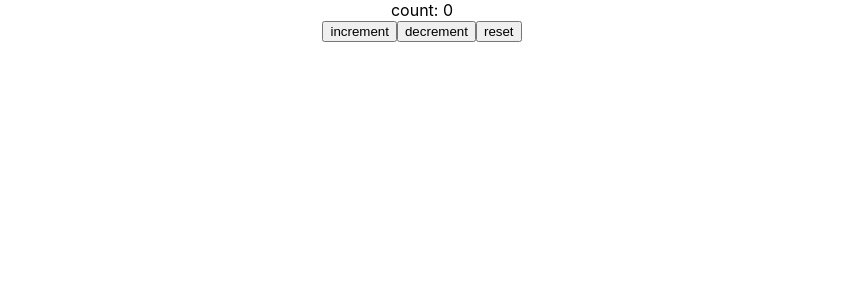
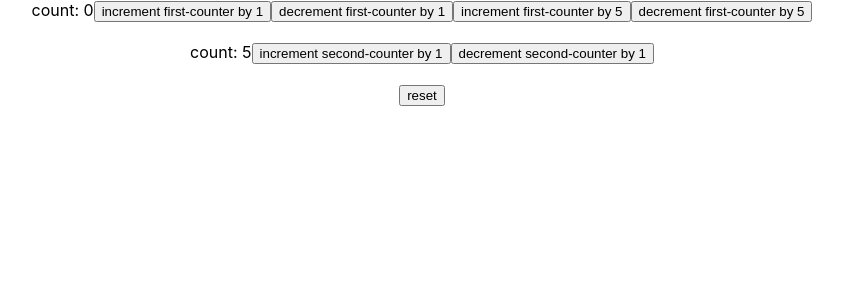
Before and after one commit to harsha-sagar/reactjs-hooks-tutorials, a React (Create React App) app: page / in a window 1280 px wide. Shown: the top 300 px of the page, without its empty margins (218-1061 px from the left). Built offline with nearby package versions, Linux system fonts and the light colour scheme.

Commit message:
useReducer demonstrating complex use-case of state, action & reducer

```diff
--- a/src/App.js
+++ b/src/App.js
@@ -2,12 +2,14 @@ import React from 'react';
 import logo from './logo.svg';
 import './App.css';
 
-import CounterOne from './components/CounterOne';
+// import CounterOne from './components/CounterOne';
+import CounterTwo from './components/CounterTwo';
 
 function App() {
   return (
     <div className="App">
-      <CounterOne />
+      { /* <CounterOne /> */}
+      <CounterTwo />
     </div>
   );
 }
--- /dev/null
+++ b/src/components/CounterTwo.js
@@ -0,0 +1,57 @@
+import React, { useReducer } from 'react';
+
+const initialState = {
+  firstCounter: 0,
+  secondCounter: 5
+};
+
+const reducer = (state, action) => {
+  switch(action.type) {
+    case 'increment-counter-1':
+      return { ...state, firstCounter: state.firstCounter + action.byVal };
+    case 'decrement-counter-1':
+      return { ...state, firstCounter: state.firstCounter + action.byVal };
+    case 'increment-counter-2':
+      return { ...state, secondCounter: state.secondCounter + action.byVal };
+    case 'decrement-counter-2':
+      return { ...state, secondCounter: state.secondCounter + action.byVal };
+    case 'reset':
+      return initialState;
+    default:
+      return state;
+  }
+}
+
+function CounterTwo() {
+  const [count, dispatch] = useReducer(reducer, initialState);
+
+  return (
+    <div>
+      <span>count: { count.firstCounter }</span>
+      <button onClick= { () => { dispatch({ type: 'increment-counter-1', byVal: 1 }) } }>increment first-counter by 1</button>
+      <button onClick= { () => { dispatch({ type: 'decrement-counter-1', byVal: 1 }) } }>decrement first-counter by 1</button>
+      <button onClick= { () => { dispatch({ type: 'increment-counter-1', byVal: 5 }) } }>increment first-counter by 5</button>
+      <button onClick= { () => { dispatch({ type: 'decrement-counter-1', byVal: 5 }) } }>decrement first-counter by 5</button>
+      <br /><br />
+      <span>count: { count.secondCounter }</span>
+      <button onClick= { () => { dispatch({ type: 'increment-counter-2', byVal: 1 }) } }>increment second-counter by 1</button>
+      <button onClick= { () => { dispatch({ type: 'decrement-counter-2', byVal: 1 }) } }>decrement second-counter by 1</button>
+      <br /><br />
+      <button onClick= { () => { dispatch({ type: 'reset' }) } }>reset</button>
+    </div>
+  );
+}
+
+export default CounterTwo;
+
+/*
+
+- This example depicts complex state-action-reducer where state & actions are objects as found in Redux
+
+1. What are the advantages of using action as object ?
+  - Can supply additional detail to reducer. In this example the value by which increment/decrement of counter to be done.
+
+2. What are the advantages of using state as object ?
+  - Ability to track the status of independent entities. In this example count of 2 different counters
+
+*/
```
